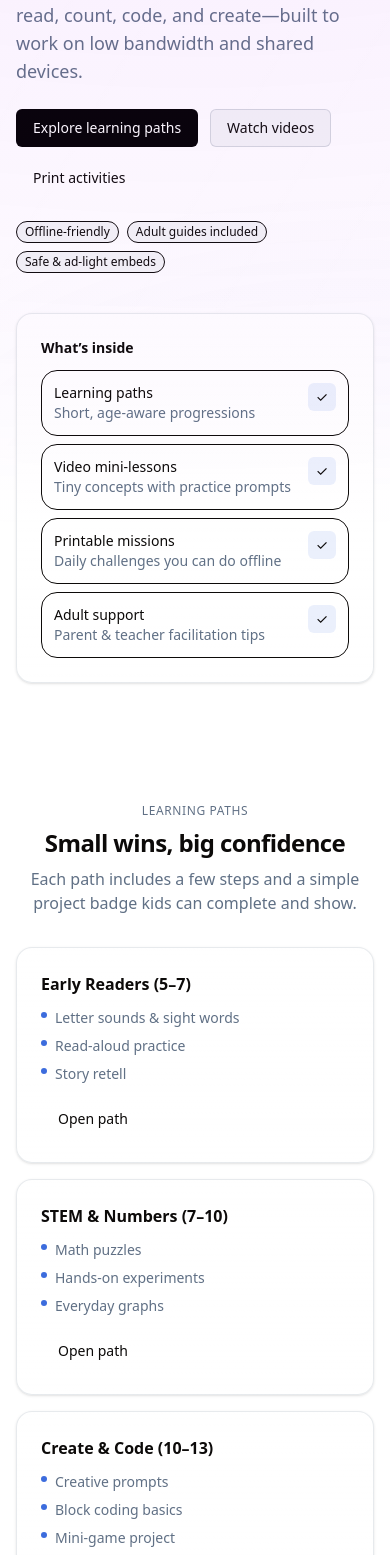
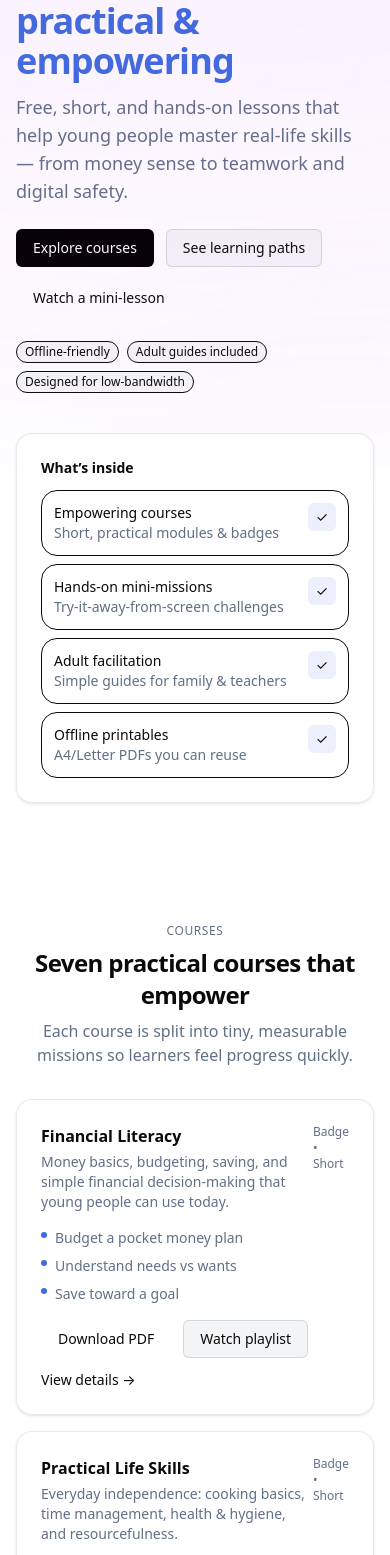
Before and after one commit to Theidealcareerpro/theidealproinc, a Next.js app: page /kids in a window 390 px wide. Shown: the part 353-1908 px from the top of the page. Built offline with nearby package versions, Linux system fonts and the light colour scheme; no server answers.

Commit message:
mobile sizes fix for all texts and buttons

```diff
--- a/src/app/kids/page.tsx
+++ b/src/app/kids/page.tsx
@@ -1,37 +1,157 @@
 // src/app/kids/page.tsx
+import React from 'react';
+import Link from 'next/link';
+
 export const metadata = {
-  title: 'theidealprokids — Youth Digital Learning',
+  title: 'theidealprokids — Empowering Youth with Practical Skills',
   description:
-    'Playful, safe, and free digital learning for kids: literacy, STEM, creativity. Parent & teacher guides included.',
+    'Empower kids with practical, lifelong skills — financial literacy, social-emotional learning, digital literacy, critical thinking and more. Free, offline-friendly lessons with parent & teacher guides.',
   openGraph: {
-    title: 'theidealprokids — Youth Digital Learning',
+    title: 'theidealprokids — Empowering Youth with Practical Skills',
     description:
-      'Playful, safe, and free digital learning for kids: literacy, STEM, creativity. Parent & teacher guides included.',
+      'Empower kids with practical, lifelong skills — financial literacy, social-emotional learning, digital literacy, critical thinking and more. Free, offline-friendly lessons with parent & teacher guides.',
   },
 };
 
-function YT({ title, src }: { title: string; src: string }) {
+/* --------------------- simple icon --------------------- */
+function IconCheck() {
   return (
-    <div className="relative overflow-hidden rounded-xl border bg-white shadow-card">
-      <div className="aspect-video">
-        <iframe
-          className="h-full w-full"
-          src={src}
-          title={title}
-          loading="lazy"
-          referrerPolicy="no-referrer"
-          allow="accelerometer; clipboard-write; encrypted-media; gyroscope; picture-in-picture; web-share"
-          allowFullScreen
-        />
-      </div>
-    </div>
+    <svg aria-hidden width="16" height="16" viewBox="0 0 24 24" fill="none" xmlns="http://www.w3.org/2000/svg">
+      <path d="M20 6L9 17l-5-5" stroke="currentColor" strokeWidth="2" strokeLinecap="round" strokeLinejoin="round" />
+    </svg>
   );
 }
 
+/* --------------------- course catalogue (resources) --------------------- */
+/* Provide direct PDF / YouTube playlist links here. Replace placeholders with real files. */
+const COURSES = [
+  {
+    id: 'financial-literacy',
+    title: 'Financial Literacy',
+    blurb: 'Money basics, budgeting, saving, and simple financial decision-making that young people can use today.',
+    outcomes: ['Budget a pocket money plan', 'Understand needs vs wants', 'Save toward a goal'],
+    pdf: '/downloads/kids-financial-literacy.pdf', // replace with actual PDF path
+    playlist: 'https://www.youtube.com/playlist?list=PLkids_financial', // replace with actual playlist
+  },
+  {
+    id: 'practical-life-skills',
+    title: 'Practical Life Skills',
+    blurb: 'Everyday independence: cooking basics, time management, health & hygiene, and resourcefulness.',
+    outcomes: ['Follow a simple recipe', 'Manage a morning routine', 'Use household tools safely'],
+    pdf: '/downloads/kids-practical-life-skills.pdf',
+    playlist: 'https://www.youtube.com/playlist?list=PLkids_practical',
+  },
+  {
+    id: 'emotional-social-intelligence',
+    title: 'Emotional & Social Intelligence',
+    blurb: 'Recognise feelings, practise empathy, solve conflicts, and build healthy friendships.',
+    outcomes: ['Name emotions & regulate them', 'Practice active listening', 'Resolve small conflicts peacefully'],
+    pdf: '/downloads/kids-emotional-intelligence.pdf',
+    playlist: 'https://www.youtube.com/playlist?list=PLkids_esi',
+  },
+  {
+    id: 'digital-media-literacy',
+    title: 'Digital & Media Literacy',
+    blurb: 'Safe, critical, and creative use of digital tools — from evaluating sources to making simple media.',
+    outcomes: ['Spot clickbait', 'Create a short audio or image story', 'Practice safe sharing online'],
+    pdf: '/downloads/kids-digital-media-literacy.pdf',
+    playlist: 'https://www.youtube.com/playlist?list=PLkids_digital',
+  },
+  {
+    id: 'critical-thinking',
+    title: 'Critical Thinking & Decision Making',
+    blurb: 'Ask better questions, weigh options, and make choices using simple frameworks.',
+    outcomes: ['Use pros & cons for decisions', 'Spot faulty reasoning', 'Try a tiny experiment to test ideas'],
+    pdf: '/downloads/kids-critical-thinking.pdf',
+    playlist: 'https://www.youtube.com/playlist?list=PLkids_critical',
+  },
+  {
+    id: 'career-professional',
+    title: 'Career & Professional Skills',
+    blurb: 'Experience work-related skills: teamwork, goal-setting, basic interviews and presenting yourself confidently.',
+    outcomes: ['Set a short-term learning goal', 'Practice a 60s introduction', 'Work in a small team task'],
+    pdf: '/downloads/kids-career-professional.pdf',
+    playlist: 'https://www.youtube.com/playlist?list=PLkids_career',
+  },
+  {
+    id: 'legal-civic',
+    title: 'Legal & Civic Knowledge',
+    blurb: 'Understand rights & responsibilities in age-appropriate ways and how to take part in the community.',
+    outcomes: ['Know basic rights at school', 'Understand civic helpers', 'Participate in a community mini-project'],
+    pdf: '/downloads/kids-legal-civic.pdf',
+    playlist: 'https://www.youtube.com/playlist?list=PLkids_civic',
+  },
+];
+
+/* --------------------- course card (simple links only) --------------------- */
+function CourseCard({ course }: { course: (typeof COURSES)[0] }) {
+  return (
+    <article className="card p-6">
+      <div className="flex items-start justify-between">
+        <div>
+          <h3 className="text-base font-semibold">{course.title}</h3>
+          <p className="mt-1 text-sm text-[hsl(var(--ink-dim))]">{course.blurb}</p>
+        </div>
+        <div className="text-xs text-[hsl(var(--ink-dim))]">Badge • Short</div>
+      </div>
+
+      <ul className="mt-4 space-y-2 text-sm text-[hsl(var(--ink-dim))]">
+        {course.outcomes.map((o) => (
+          <li key={o} className="flex items-start gap-2">
+            <span aria-hidden className="mt-1 inline-block h-1.5 w-1.5 rounded-full bg-[hsl(var(--primary))]" />
+            {o}
+          </li>
+        ))}
+      </ul>
+
+      <div className="mt-4 flex flex-wrap items-center gap-3">
+        {course.pdf ? (
+          <a href={course.pdf} className="btn btn-ghost" download>
+            Download PDF
+          </a>
+        ) : null}
+
+        {course.playlist ? (
+          <a href={course.playlist} target="_blank" rel="noopener noreferrer" className="btn btn-secondary">
+            Watch playlist
+          </a>
+        ) : null}
+
+        <Link href={`/kids#${course.id}`} className="link text-sm">
+          View details →
+        </Link>
+      </div>
+    </article>
+  );
+}
+
+/* --------------------- page --------------------- */
 export default function KidsPage() {
   return (
     <main className="relative">
-      {/* ------------------------------ Hero ------------------------------ */}
+      {/* Structured data for SEO & discoverability */}
+      <script
+        type="application/ld+json"
+        dangerouslySetInnerHTML={{
+          __html: JSON.stringify({
+            '@context': 'https://schema.org',
+            '@type': 'WebPage',
+            name: 'theidealprokids — Empowering Youth with Practical Skills',
+            description: 'Free, empowering learning paths that teach practical skills for life and work.',
+            educationalProvider: {
+              '@type': 'Organization',
+              name: 'theidealprokids',
+            },
+            hasPart: COURSES.map((c) => ({
+              '@type': 'Course',
+              name: c.title,
+              description: c.blurb,
+            })),
+          }),
+        }}
+      />
+
+      {/* Hero */}
       <section className="relative isolate overflow-hidden">
         <div className="pointer-events-none absolute inset-0 bg-[radial-gradient(110rem_60rem_at_50%_-20%,hsl(280_90%_60%/.12),transparent)]" />
         <div className="mx-auto max-w-7xl px-4 py-16">
@@ -43,51 +163,42 @@ export default function KidsPage() {
               </span>
 
               <h1 className="mt-3 text-4xl font-extrabold tracking-tight sm:text-5xl">
-                Learn, make, <span className="text-[hsl(var(--primary))]">have fun</span>.
+                Skills for today, confidence for tomorrow —{' '}
+                <span className="text-[hsl(var(--primary))]">practical & empowering</span>
               </h1>
 
               <p className="mt-3 text-lg text-[hsl(var(--ink-dim))]">
-                Free lessons and activities that help kids read, count, code, and create—built to work on low
-                bandwidth and shared devices.
+                Free, short, and hands-on lessons that help young people master real-life skills — from money sense to teamwork and digital safety.
               </p>
 
               <div className="mt-6 flex flex-wrap gap-3">
-                <a href="#paths" className="btn btn-primary">Explore learning paths</a>
-                <a href="#playlists" className="btn btn-secondary">Watch videos</a>
-                <a href="#printables" className="btn btn-ghost">Print activities</a>
+                <a href="#courses" className="btn btn-primary">Explore courses</a>
+                <a href="#paths" className="btn btn-secondary">See learning paths</a>
+                <a href="#playlists" className="btn btn-ghost">Watch a mini-lesson</a>
               </div>
 
               <div className="mt-6 flex flex-wrap items-center gap-2 text-xs">
-                <span className="rounded-full border border-[hsl(var(--ink-dim))/25%] bg-[hsl(var(--muted))] px-2 py-0.5">
-                  Offline-friendly
-                </span>
-                <span className="rounded-full border border-[hsl(var(--ink-dim))/25%] bg-[hsl(var(--muted))] px-2 py-0.5">
-                  Adult guides included
-                </span>
-                <span className="rounded-full border border-[hsl(var(--ink-dim))/25%] bg-[hsl(var(--muted))] px-2 py-0.5">
-                  Safe & ad-light embeds
-                </span>
+                <span className="rounded-full border border-[hsl(var(--ink-dim))/25%] bg-[hsl(var(--muted))] px-2 py-0.5">Offline-friendly</span>
+                <span className="rounded-full border border-[hsl(var(--ink-dim))/25%] bg-[hsl(var(--muted))] px-2 py-0.5">Adult guides included</span>
+                <span className="rounded-full border border-[hsl(var(--ink-dim))/25%] bg-[hsl(var(--muted))] px-2 py-0.5">Designed for low-bandwidth</span>
               </div>
             </div>
 
-            {/* Quick overview card */}
             <div className="card p-6">
               <div className="text-sm font-semibold">What’s inside</div>
               <ul className="mt-3 grid gap-2 text-sm">
                 {[
-                  ['Learning paths', 'Short, age-aware progressions'],
-                  ['Video mini-lessons', 'Tiny concepts with practice prompts'],
-                  ['Printable missions', 'Daily challenges you can do offline'],
-                  ['Adult support', 'Parent & teacher facilitation tips'],
+                  ['Empowering courses', 'Short, practical modules & badges'],
+                  ['Hands-on mini-missions', 'Try-it-away-from-screen challenges'],
+                  ['Adult facilitation', 'Simple guides for family & teachers'],
+                  ['Offline printables', 'A4/Letter PDFs you can reuse'],
                 ].map(([title, sub]) => (
                   <li key={title} className="flex items-start justify-between gap-4 rounded-lg border p-3">
                     <div>
                       <div className="font-medium">{title}</div>
                       <div className="text-[hsl(var(--ink-dim))]">{sub}</div>
                     </div>
-                    <span aria-hidden className="inline-grid h-7 w-7 place-items-center rounded-md bg-[hsl(var(--primary))]/10">
-                      ✓
-                    </span>
+                    <span aria-hidden className="inline-grid h-7 w-7 place-items-center rounded-md bg-[hsl(var(--primary))]/10">✓</span>
                   </li>
                 ))}
               </ul>
@@ -96,35 +207,48 @@ export default function KidsPage() {
         </div>
       </section>
 
-      {/* -------------------------- Learning Paths ------------------------- */}
+      {/* Courses */}
+      <section id="courses" className="mx-auto max-w-7xl px-4 py-14">
+        <header className="mx-auto max-w-2xl text-center">
+          <p className="section-title">Courses</p>
+          <h2 className="mt-2 text-2xl font-extrabold tracking-tight">Seven practical courses that empower</h2>
+          <p className="mt-2 text-[hsl(var(--ink-dim))]">Each course is split into tiny, measurable missions so learners feel progress quickly.</p>
+        </header>
+
+        <div className="mt-8 grid gap-4 lg:grid-cols-3">
+          {COURSES.map((c) => (
+            <CourseCard key={c.id} course={c} />
+          ))}
+        </div>
+
+        <div className="mx-auto mt-8 max-w-3xl text-sm text-[hsl(var(--ink-dim))]">
+          <div className="rounded-lg border bg-white p-4">
+            <div className="flex items-start gap-4">
+              <div className="mt-1"><IconCheck /></div>
+              <div>
+                <div className="font-medium">Why these courses?</div>
+                <p className="mt-1">They were chosen to build independence, resilience, and agency — skills kids use at home, school, and later at work.</p>
+              </div>
+            </div>
+          </div>
+        </div>
+      </section>
+
+      {/* Learning Paths */}
       <section id="paths" className="mx-auto max-w-7xl px-4 py-14">
         <header className="mx-auto max-w-2xl text-center">
           <p className="section-title">Learning paths</p>
           <h2 className="mt-2 text-2xl font-extrabold tracking-tight">Small wins, big confidence</h2>
-          <p className="mt-2 text-[hsl(var(--ink-dim))]">
-            Each path includes a few steps and a simple project badge kids can complete and show.
-          </p>
+          <p className="mt-2 text-[hsl(var(--ink-dim))]">Each path includes a few steps and a simple project badge kids can complete and show.</p>
         </header>
 
         <div className="mt-8 grid gap-4 lg:grid-cols-3">
           {[
-            [
-              'Early Readers (5–7)',
-              ['Letter sounds & sight words', 'Read-aloud practice', 'Story retell'],
-              '/kids#early-readers',
-            ],
-            [
-              'STEM & Numbers (7–10)',
-              ['Math puzzles', 'Hands-on experiments', 'Everyday graphs'],
-              '/kids#stem',
-            ],
-            [
-              'Create & Code (10–13)',
-              ['Creative prompts', 'Block coding basics', 'Mini-game project'],
-              '/kids#code',
-            ],
-          ].map(([title, items, href]) => (
-            <article key={title as string} className="card p-6">
+            ['Early Readers (5–7)', ['Letter sounds & sight words', 'Read-aloud practice', 'Story retell'], '/downloads/kids-early-readers.pdf'],
+            ['STEM & Numbers (7–10)', ['Math puzzles', 'Hands-on experiments', 'Everyday graphs'], '/downloads/kids-stem-and-numbers.pdf'],
+            ['Create & Code (10–13)', ['Creative prompts', 'Block coding basics', 'Mini-game project'], '/downloads/kids-create-and-code.pdf'],
+          ].map(([title, items, resource]) => (
+            <article key={String(title)} className="card p-6">
               <div className="text-base font-semibold">{title}</div>
               <ul className="mt-3 space-y-2 text-sm text-[hsl(var(--ink-dim))]">
                 {(items as string[]).map((b) => (
@@ -135,60 +259,56 @@ export default function KidsPage() {
                 ))}
               </ul>
               <div className="mt-4">
-                <a href={href as string} className="btn btn-ghost">Open path</a>
+                <a href={resource as string} className="btn btn-ghost">Download path</a>
               </div>
             </article>
           ))}
         </div>
       </section>
 
-      {/* ------------------------ Featured Playlists ----------------------- */}
+      {/* Playlists */}
       <section id="playlists" className="mx-auto max-w-7xl px-4 py-12">
         <header className="mx-auto max-w-2xl text-center">
           <p className="section-title">Watch & try</p>
           <h2 className="mt-2 text-2xl font-extrabold tracking-tight">Short videos with prompts</h2>
-          <p className="mt-2 text-[hsl(var(--ink-dim))]">
-            Keep it fun and tactile: watch a clip, then do a tiny challenge away from the screen.
-          </p>
+          <p className="mt-2 text-[hsl(var(--ink-dim))]">Keep it fun and tactile: watch a clip, then do a tiny challenge away from the screen.</p>
         </header>
 
         <div className="mt-8 grid gap-4 lg:grid-cols-3">
           {[
-            [
-              'Read & Tell',
-              'https://www.youtube.com/embed/videoseries?list=PLkids01&modestbranding=1&rel=0',
-              'Phonics, sight words, and story retell games.',
-            ],
-            [
-              'Everyday Math',
-              'https://www.youtube.com/embed/videoseries?list=PLkids02&modestbranding=1&rel=0',
-              'Puzzles, patterns, and kitchen-table experiments.',
-            ],
-            [
-              'Create & Code',
-              'https://www.youtube.com/embed/videoseries?list=PLkids03&modestbranding=1&rel=0',
-              'Creative prompts and block coding mini-projects.',
-            ],
-          ].map(([title, src, blurb]) => (
+            ['Read & Tell', 'https://www.youtube.com/playlist?list=PLkids01', 'Phonics, sight words, and story retell games.'],
+            ['Everyday Math', 'https://www.youtube.com/playlist?list=PLkids02', 'Puzzles, patterns, and kitchen-table experiments.'],
+            ['Create & Code', 'https://www.youtube.com/playlist?list=PLkids03', 'Creative prompts and block coding mini-projects.'],
+          ].map(([title, href, blurb]) => (
             <article key={title as string} className="flex flex-col gap-3">
-              <YT title={title as string} src={src as string} />
+              <div className="relative overflow-hidden rounded-xl border bg-white shadow-card aspect-video">
+                <iframe
+                  className="h-full w-full"
+                  loading="lazy"
+                  src={href as string}
+                  title={String(title)}
+                  referrerPolicy="no-referrer"
+                  allow="accelerometer; clipboard-write; encrypted-media; gyroscope; picture-in-picture; web-share"
+                />
+              </div>
               <div>
                 <div className="text-base font-semibold">{title}</div>
                 <p className="text-sm text-[hsl(var(--ink-dim))]">{blurb}</p>
+                <div className="mt-2">
+                  <a href={href as string} target="_blank" rel="noopener noreferrer" className="btn btn-secondary">Open playlist</a>
+                </div>
               </div>
             </article>
           ))}
         </div>
       </section>
 
-      {/* ---------------------------- Printables --------------------------- */}
+      {/* Printables */}
       <section id="printables" className="mx-auto max-w-7xl px-4 py-12">
         <header className="mx-auto max-w-2xl text-center">
           <p className="section-title">Print & play</p>
           <h2 className="mt-2 text-2xl font-extrabold tracking-tight">Daily missions (offline)</h2>
-          <p className="mt-2 text-[hsl(var(--ink-dim))]">
-            Simple A4/Letter PDFs you can print, photocopy, and reuse in class or at home.
-          </p>
+          <p className="mt-2 text-[hsl(var(--ink-dim))]">Simple A4/Letter PDFs you can print, photocopy, and reuse in class or at home.</p>
         </header>
 
         <ul className="mx-auto mt-8 grid max-w-3xl gap-3">
@@ -200,26 +320,22 @@ export default function KidsPage() {
           ].map(([label, href]) => (
             <li key={label} className="flex items-center justify-between rounded-lg border bg-white p-4">
               <div className="text-sm font-medium">{label}</div>
-              <a className="btn btn-ghost" href={href as string}>
+              <a className="btn btn-ghost" href={href as string} download>
                 Download
               </a>
             </li>
           ))}
         </ul>
 
-        <p className="mx-auto mt-3 max-w-3xl text-xs text-[hsl(var(--ink-dim))]">
-          Need a local language? <a className="underline" href="/contact">Request a translation</a>.
-        </p>
+        <p className="mx-auto mt-3 max-w-3xl text-xs text-[hsl(var(--ink-dim))]">Need a local language? <a className="underline" href="/contact">Request a translation</a>.</p>
       </section>
 
-      {/* --------------------- Parents & Teachers Guides ------------------- */}
+      {/* Adult guides */}
       <section className="mx-auto max-w-7xl px-4 py-12">
         <header className="mx-auto max-w-2xl text-center">
           <p className="section-title">Adult guides</p>
           <h2 className="mt-2 text-2xl font-extrabold tracking-tight">Support that works in real life</h2>
-          <p className="mt-2 text-[hsl(var(--ink-dim))]">
-            Quick facilitation tips for parents, caregivers, and teachers—especially in low-resource settings.
-          </p>
+          <p className="mt-2 text-[hsl(var(--ink-dim))]">Quick facilitation tips for parents, caregivers, and teachers—especially in low-resource settings.</p>
         </header>
 
         <div className="mt-8 grid gap-4 lg:grid-cols-2">
@@ -239,9 +355,7 @@ export default function KidsPage() {
               ))}
             </ul>
             <div className="mt-4">
-              <a className="btn btn-ghost" href="/downloads/kids-parent-guide.pdf">
-                Download PDF
-              </a>
+              <a className="btn btn-ghost" href="/downloads/kids-parent-guide.pdf" download>Download PDF</a>
             </div>
           </article>
 
@@ -261,15 +375,13 @@ export default function KidsPage() {
               ))}
             </ul>
             <div className="mt-4">
-              <a className="btn btn-ghost" href="/downloads/kids-teacher-guide.pdf">
-                Download PDF
-              </a>
+              <a className="btn btn-ghost" href="/downloads/kids-teacher-guide.pdf" download>Download PDF</a>
             </div>
           </article>
         </div>
       </section>
 
-      {/* -------------------------- Safety & Privacy ----------------------- */}
+      {/* Safety & privacy */}
       <section className="mx-auto max-w-6xl px-4 py-12">
         <div className="card p-6">
           <div className="section-title">Safety & privacy</div>
@@ -287,25 +399,22 @@ export default function KidsPage() {
               </li>
             ))}
           </ul>
-          <p className="mt-3 text-xs text-[hsl(var(--ink-dim))]">
-            Questions? Read our <a className="underline" href="/privacy">Privacy</a> and <a className="underline" href="/terms">Terms</a>.
-          </p>
+          <p className="mt-3 text-xs text-[hsl(var(--ink-dim))]">Questions? Read our <a className="underline" href="/privacy">Privacy</a> and <a className="underline" href="/terms">Terms</a>.</p>
         </div>
       </section>
 
-      {/* ---------------------------- Final CTA ---------------------------- */}
+      {/* Final CTA */}
       <section className="relative isolate overflow-hidden">
         <div className="pointer-events-none absolute inset-0 bg-[radial-gradient(100rem_45rem_at_50%_-20%,hsl(280_90%_60%/.10),transparent)]" />
         <div className="mx-auto max-w-7xl px-4 py-16">
           <div className="card flex flex-col items-center gap-4 p-8 text-center">
             <p className="section-title">Start a tiny mission</p>
             <h2 className="text-2xl font-extrabold tracking-tight">One video + one printable today</h2>
-            <p className="max-w-2xl text-[hsl(var(--ink-dim))]">
-              Keep sessions short and joyful. Celebrate the attempt, not just the result.
-            </p>
+            <p className="max-w-2xl text-[hsl(var(--ink-dim))]">Keep sessions short and joyful. Celebrate the attempt, not just the result.</p>
             <div className="mt-2 flex flex-wrap justify-center gap-3">
               <a href="#playlists" className="btn btn-primary">Watch a mini-lesson</a>
               <a href="#printables" className="btn btn-secondary">Pick a printable</a>
+              <a href="/enrol" className="btn btn-ghost">Browse all courses</a>
             </div>
           </div>
         </div>
--- a/src/app/page.tsx
+++ b/src/app/page.tsx
@@ -652,8 +652,8 @@ function Solutions() {
       <div className="mx-auto max-w-7xl px-4 py-16">
         <SectionHeader
           kicker="Our Integrated Ecosystem"
-          title="Tools that excel alone—unbeatable together"
-          blurb="Run one product—or compose a stack. Shared data (with consent) makes each step smarter and faster."
+          title="Tools that excel alone — unbeatable together"
+          blurb="Run one product — or compose a stack. Shared data (with consent) makes each step smarter and faster."
           center
           size="2xl"
         />
@@ -774,7 +774,7 @@ function HowItWorks() {
       <div className="mx-auto max-w-7xl px-4 py-16">
         <SectionHeader
           kicker="How It Works"
-          title="From idea to impact—on one runway"
+          title="From idea to impact — on one runway"
           blurb="Shorten time-to-value with clear paths, credible proof, and measurable outcomes."
           center
           size="2xl"
```
Also changed, not shown: src/app/layout.tsx (+18 -7 lines), tsconfig.json (+18 -5 lines), public/icon.png (renamed from src/app/icon.png), 1 other file (tests, documents, lock files or other folders).
